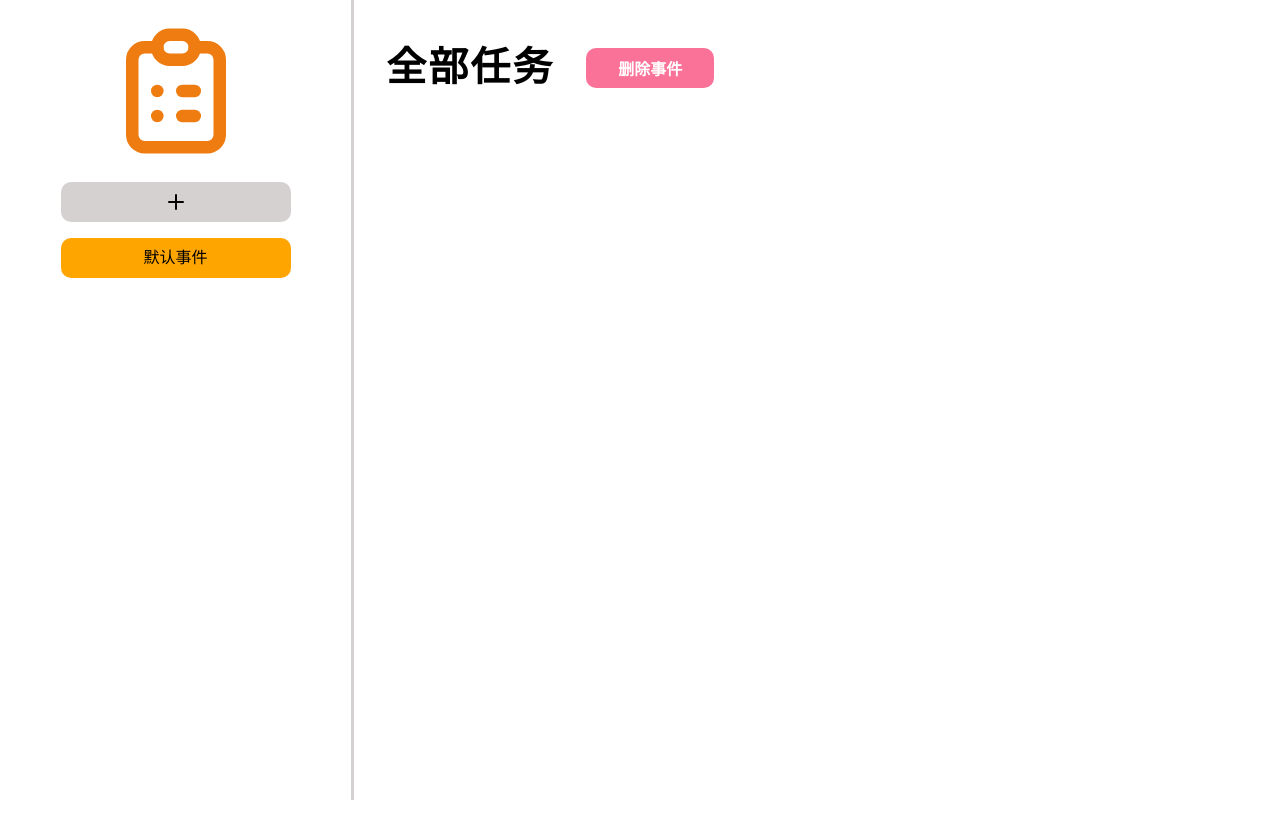
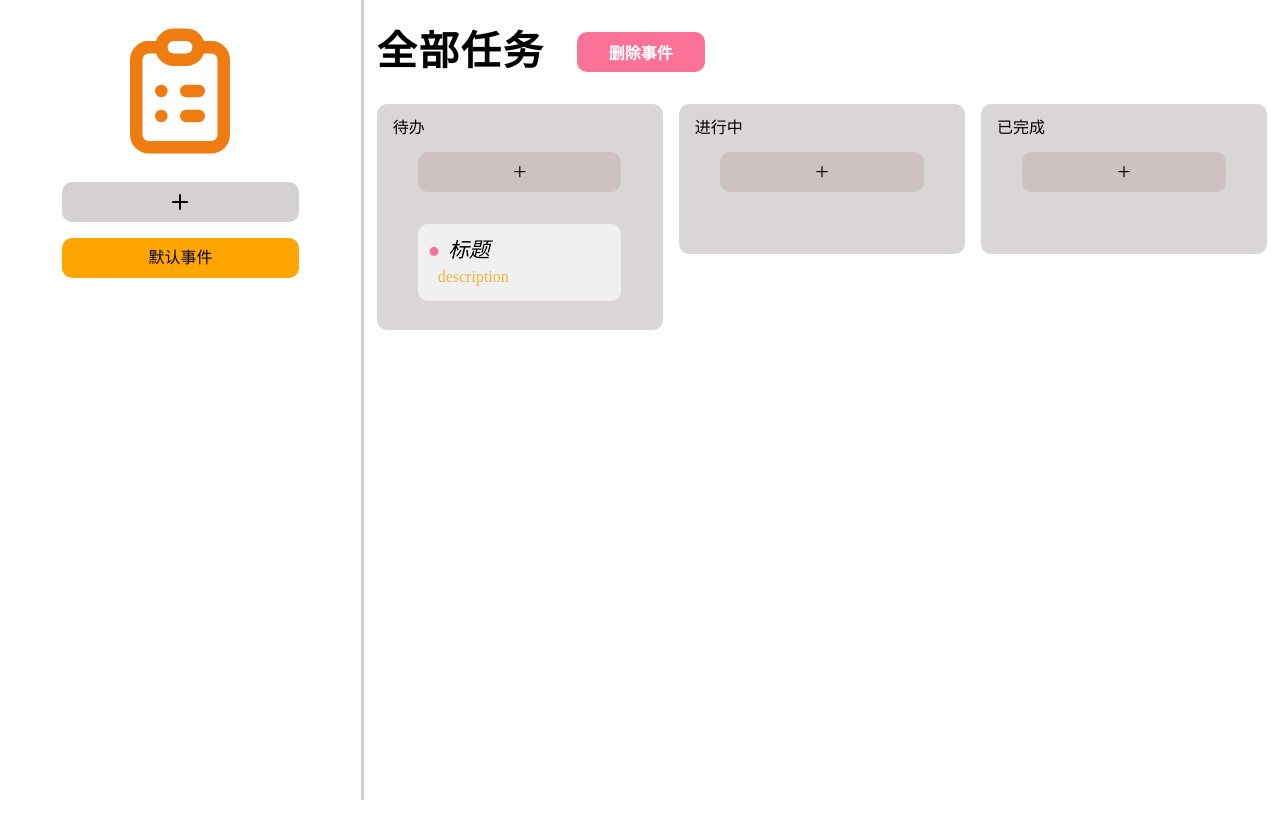
Before and after one commit to undefinedot/agenda-vue, a Vue app: page / in a window 1280 px wide. Before the commit the page ends 800 px from the top, so only its background shows below. Built offline with nearby package versions, Linux system fonts and the light colour scheme.

Commit message:
feat: TaskList css

```diff
--- a/src/components/TaskList.vue
+++ b/src/components/TaskList.vue
@@ -5,7 +5,26 @@
             <button class="btn-remove" @click="emit('btn-remove')">删除事件</button>
         </nav>
         <div class="task-list">
-
+            <div class="task-column">
+                <h3>待办</h3>
+                <button class="btn-add-task">+</button>
+                <ul>
+                    <li class="task-item">
+                        <div class="title">标题</div>
+                        <p>description</p>
+                    </li>
+                </ul>
+            </div>
+            <div class="task-column">
+                <h3>进行中</h3>
+                <button class="btn-add-task">+</button>
+                <ul></ul>
+            </div>
+            <div class="task-column">
+                <h3>已完成</h3>
+                <button class="btn-add-task">+</button>
+                <ul></ul>
+            </div>
         </div>
     </div>
 </template>
@@ -17,13 +36,14 @@ const emit = defineEmits(['btn-remove'])
 <style scoped>
 .task-bar {
     flex: 3;
-    margin: 3rem 2rem;
+    padding: 2rem 0.8rem;
 }
 
 nav {
     display: flex;
     align-items: center;
     gap: 2rem;
+    margin-bottom: 2rem;
 }
 
 .capital {
@@ -46,4 +66,78 @@ nav {
     opacity: 0.8;
     cursor: pointer;
 }
+
+.task-list {
+    height: 700px;
+    display: flex;
+    gap: 1rem;
+    align-items: flex-start;
+}
+
+.task-column {
+    border-radius: 10px;
+    background: rgb(219, 214, 214);
+    flex: 1;
+    min-width: 100px;
+    max-height: 700px;
+    padding: 1rem 1rem;
+}
+
+.btn-add-task {
+    display: block;
+    width: 80%;
+    height: 40px;
+    background: rgb(205, 193, 193);
+    border: none;
+    border-radius: 10px;
+    margin: 1rem auto;
+    font-size: 1.5rem;
+    line-height: 1.5rem;
+    padding-bottom: 3px;
+}
+
+.btn-add-task:hover {
+    cursor: pointer;
+    color: white;
+    background: rgb(205, 193, 193, 0.8);
+    transition: 0.3s;
+}
+
+.task-column ul {
+    padding-top: 1rem;
+    min-height: 30px;
+    max-height: 600px;
+    overflow: auto;
+}
+
+.task-item {
+    width: 80%;
+    min-height: 4rem;
+    border-radius: 10px;
+    background: #f0f0f0;
+    margin: 0 auto 0.8rem;
+    padding: 1rem 0.6rem;
+}
+
+.task-item .title {
+    font-size: 1.3rem;
+    line-height: 1.3rem;
+    white-space: nowrap;
+    text-overflow: ellipsis;
+    overflow: hidden;
+    font-style: italic;
+}
+
+.task-item .title::before {
+    content: '\25cf';
+    color: #fb7299;
+    margin-right: 0.5rem;
+    font-style: normal;
+}
+
+.task-item p {
+    color: rgba(241, 163, 18, 0.8);
+    overflow-wrap: break-word;
+    margin: 8px 10px 0;
+}
 </style>
```
